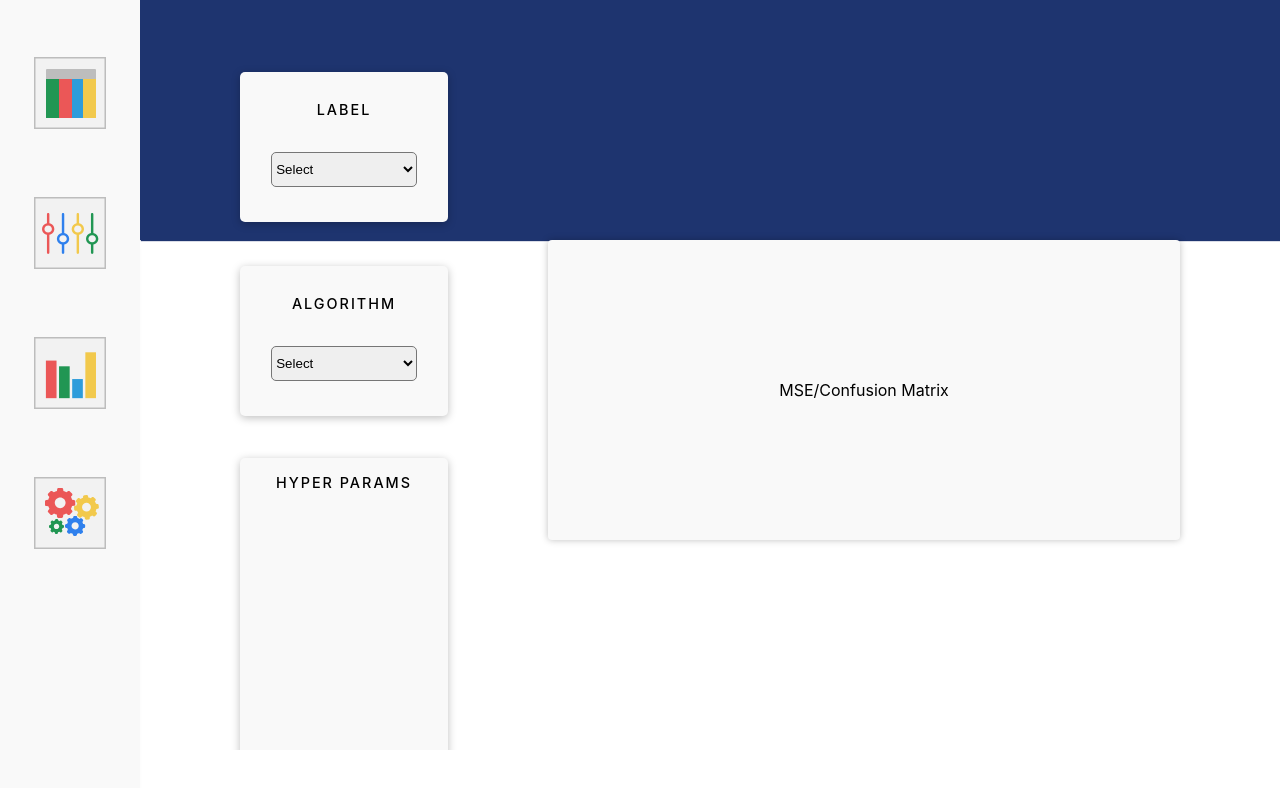
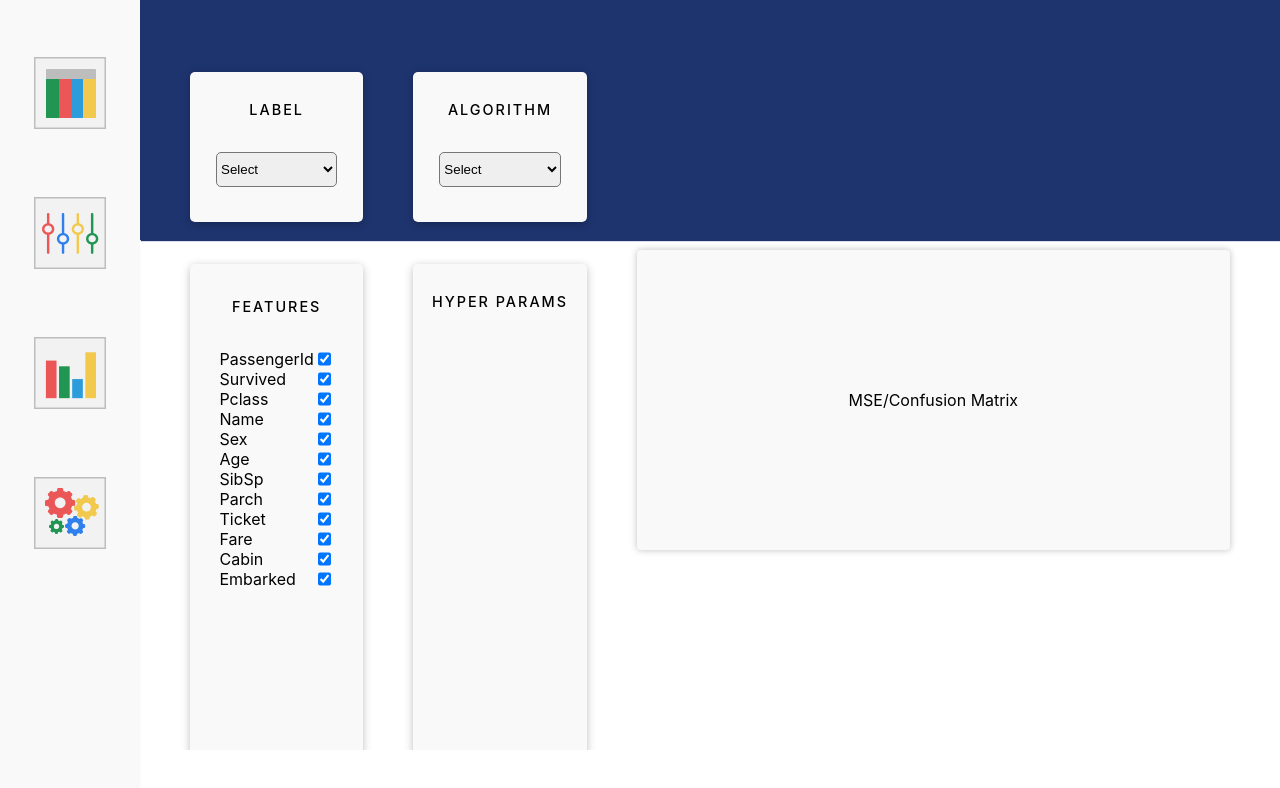
Before and after one commit to angrybayblade/dataplay-dev, a React (Create React App) app: page /train in a window 1280 px wide. Shown: the top 788 px of the page. Built offline with nearby package versions, Linux system fonts and the light colour scheme.

Commit message:
feature selection added

```diff
--- a/src/App.css
+++ b/src/App.css
@@ -279,7 +279,16 @@ option{
 
 .selector-row-hyperparams{
   min-height: 100px;
-  height: auto;
+  height: -webkit-fill-available;
+  box-shadow: 0px 2px 9px rgba(0, 0, 0, 0.25);
+  width: 100%;
+  background: #F9F9F9;
+  border-radius: 5px;
+  margin: 20px 0px;
+}
+
+.selector-row-features{
+  height: -webkit-fill-available;
   box-shadow: 0px 2px 9px rgba(0, 0, 0, 0.25);
   width: 100%;
   background: #F9F9F9;
@@ -366,6 +375,21 @@ option{
   height: 90%;
 }
 
+/* Features.js */
+
+.feature-selector{
+  display: flex;
+  align-items: center;
+  justify-content: flex;
+  flex-direction: column;
+}
+
+.feature{
+  width: 100%;
+  display: flex;
+  justify-content: space-between;
+}
+
 /* Animations */
 
 .slide-in-from-left-0{
--- a/src/Store/ColumnsReduce.js
+++ b/src/Store/ColumnsReduce.js
@@ -13,7 +13,7 @@ let initState=[
     {"dtype":"object","name":"Embarked","nullvals":2,"nunique":3,"type":"cat"}
 ]
  export default function(state=initState,action){
-     console.log(state,action)
+    //  console.log(state,action)
     switch(action.type){
         case "COLUMNS":
             return action.payload
--- /dev/null
+++ b/src/Views/Train/Selector/Features.js
@@ -0,0 +1,20 @@
+import React from 'react'
+
+const Features = (props) =>{
+    let columns = props.columns.map((col,i)=>{
+        return (
+            <div key={i} className="feature">
+                <label className="feature-label" >{col.name}</label>
+                <input type="checkbox" onChange={(e)=>{props.selectFeature(e.target,col.name)}} defaultChecked name={col.name} value={col.name} className="feature-input" />
+            </div>
+        )
+    })
+
+    return (
+        <div className="feature-selector">
+            {columns}
+        </div>
+    )
+}
+
+export default Features;
--- a/src/Views/Train/index.js
+++ b/src/Views/Train/index.js
@@ -5,6 +5,7 @@ import axios from 'axios'
 
 import Selector from "./Selector";
 import Hyperparams from './Hyperparams';
+import Features from './Selector/Features'
 
 const models = [
                 {
@@ -23,7 +24,7 @@ const models = [
                     name:'SVR',
                     url:'/train/regression/svr',
                     hyper_params:[
-                        {name:"C",type:"num",data:[0,100,0.5]},
+                        {name:"C",type:"num",data:[0,100,0.1]},
                         {name:"gamma",type:"num",data:[0.1,10,0.1]},
                         {name:"kernel",type:"cat",data:['rbf','linear','poly','sigmoid', 'precomputed']},
                     ],
@@ -36,6 +37,7 @@ const Train = (props) =>{
     let algo;
     let [hyper,hyperState] = React.useState(<Hyperparams data={[]} />)
     let columns = useSelector(state => state.columns),i,j;
+    window.features = []
 
     const selectAlgo = (x) => {
         let temp;
@@ -73,7 +75,8 @@ const Train = (props) =>{
             url:"http://localhost:8080/train",
             data:{
                 traindata:window.trainopt,
-                label:window.label
+                label:window.label,
+                features:window.features
             }
         }).then(response =>{
             console.log(response.data)
@@ -82,9 +85,23 @@ const Train = (props) =>{
 
     let tuneParam = (p,v) => {
         window.trainopt.hyperparams[p] = v
-        console.log(window.trainopt.hyperparams[p])
+        // console.log(window.trainopt.hyperparams[p])
     }
 
+    const selectFeature = (v,n) =>{
+        if (v.checked === false){
+            window.features.push(n)
+            // console.log(window.features)
+        }
+        else{
+            window.features = window.features.filter((e,i)=>{
+                if (e !== n){
+                    return e
+                }
+            })
+            // console.log(window.features)
+        }
+    }
 
     return(
         <div className="container-par">
@@ -93,8 +110,19 @@ const Train = (props) =>{
             <div>
                 <div className="container flex-center">
                     <div className="transform">
-                        <div className="selector-col"  >
+                        <div className="selector-col"  style={{margin:"0px 0px 0px 50px"}}>
                             <Selector data={ columns } title={"Label"} type onchange={selectLabel} />
+                            <div className="selector-row-features" style={{height:"auto !important"}} >
+                                <div className="selector-label-hyperparams flex-center">
+                                    Features
+                                </div>
+                                <div className="selector-features flex-center flex-column">
+                                    <Features columns={columns} selectFeature={selectFeature} />
+                                </div>
+                            </div>
+                        </div>
+
+                        <div className="selector-col"  style={{margin:"0px 0px 0px 50px"}}>
                             <Selector data={ models } title={"Algorithm"} type onchange={selectAlgo} />
                             <div className="selector-row-hyperparams">
                                 <div className="selector-label-hyperparams flex-center">
@@ -104,12 +132,13 @@ const Train = (props) =>{
                                     {hyper}
                                 </div>
                             </div>
-                            <div className="selector-btn" onClick={Train} >
+                            <div className="selector-btn" style={{marginBottom:"25px"}} onClick={Train} >
                                 Train
                             </div>
                         </div>
+
                         <div className="overview-col">
-                            <div className="table-cont">
+                            <div className="table-cont" style={{margin:"50px 50px"}}>
                                 MSE/Confusion Matrix
                             </div>
                         </div>
```
